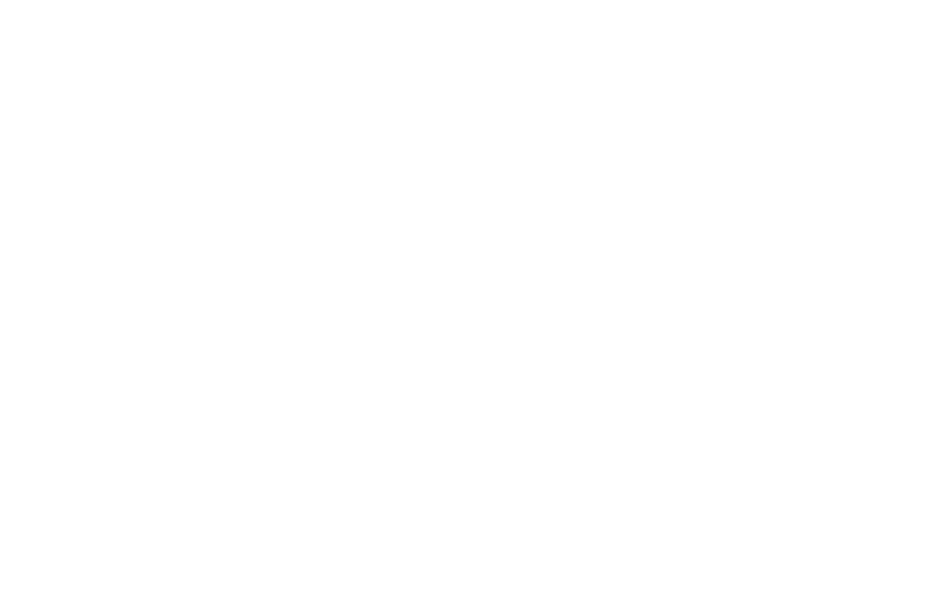
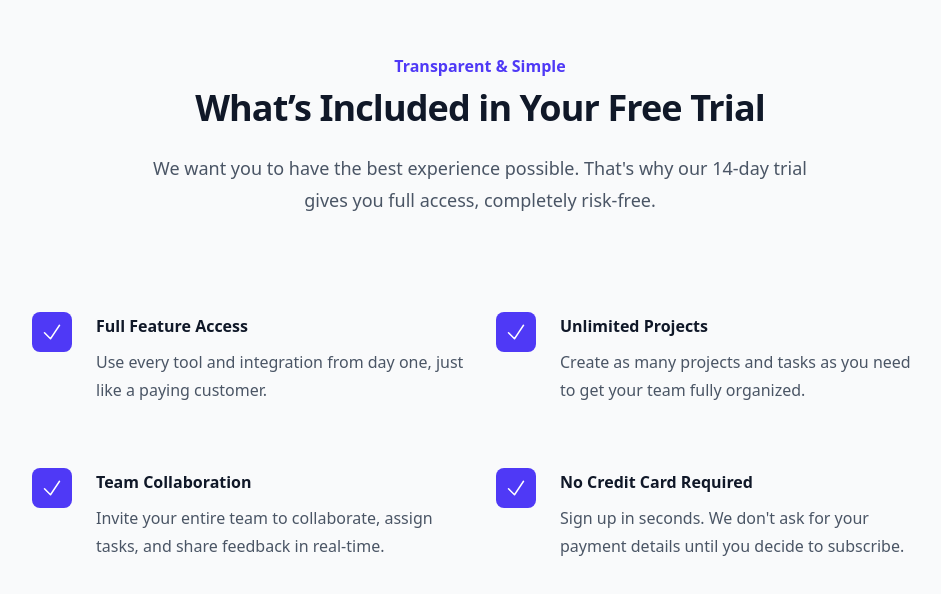
Before and after one commit to rohit3171999/free-trial-landing-page, a React (Vite) app: page / in a window 1280 px wide. Shown: the part 2208-2802 px from the top of the page, without its empty margins (160-1101 px from the left). Before the commit the page ends 2132 px from the top, so only its background shows below. Built offline with nearby package versions, Linux system fonts and the light colour scheme.

Commit message:
add markup in TrialOfferDeatils.jsx

```diff
--- a/src/App.jsx
+++ b/src/App.jsx
@@ -3,6 +3,7 @@
 import HeroSection from "./components/HeroSection.jsx";
 import ProductBenefits from "./components/ProductBenefits.jsx";
 import HowItWorks from "./components/HowItWorks.jsx";
+import TrialOfferDetails from "./components/TrialOfferDeatils.jsx";
 
 export default function App() {
     return (
@@ -10,6 +11,7 @@
             <HeroSection/>
             <ProductBenefits/>
             <HowItWorks/>
+            <TrialOfferDetails/>
         </>
 
     );
--- a/src/components/TrialOfferDeatils.jsx
+++ b/src/components/TrialOfferDeatils.jsx
@@ -6,15 +6,61 @@
 Answer FAQs upfront, build trust.
 * */
 export default function TrialOfferDetails(){
+    // Data for the included features. This makes the component easy to update.
+    const includedFeatures = [
+        {
+            name: 'Full Feature Access',
+            description: 'Use every tool and integration from day one, just like a paying customer.',
+        },
+        {
+            name: 'Unlimited Projects',
+            description: 'Create as many projects and tasks as you need to get your team fully organized.',
+        },
+        {
+            name: 'Team Collaboration',
+            description: 'Invite your entire team to collaborate, assign tasks, and share feedback in real-time.',
+        },
+        {
+            name: 'No Credit Card Required',
+            description: 'Sign up in seconds. We don\'t ask for your payment details until you decide to subscribe.',
+        },
+    ];
+
+    // Reusable Check Icon component
+    const CheckIcon = (props) => (
+        <svg fill="none" viewBox="0 0 24 24" strokeWidth={1.5} stroke="currentColor" {...props}>
+            <path strokeLinecap="round" strokeLinejoin="round" d="M4.5 12.75l6 6 9-13.5" />
+        </svg>
+    );
+
     return (
-        <>
-            {/*<section> wrapper*/}
-
-            {/*    <h2> title → “What’s Included in Your Free Trial”*/}
-
-            {/*        <ul> bullet points for inclusions (premium features, no credit card, etc.)*/}
-
-            {/*            <p> highlight text (14 days free)*/}
-        </>
+        <section className="bg-gray-50 dark:bg-gray-800 py-24 sm:py-32">
+            <div className="mx-auto max-w-7xl px-6 lg:px-8">
+                <div className="mx-auto max-w-2xl lg:text-center">
+                    <h2 className="text-base font-semibold leading-7 text-indigo-600 dark:text-indigo-400">Transparent & Simple</h2>
+                    <p className="mt-2 text-3xl font-bold tracking-tight text-gray-900 dark:text-white sm:text-4xl">
+                        What’s Included in Your Free Trial
+                    </p>
+                    <p className="mt-6 text-lg leading-8 text-gray-600 dark:text-gray-300">
+                        We want you to have the best experience possible. That's why our 14-day trial gives you full access, completely risk-free.
+                    </p>
+                </div>
+                <div className="mx-auto mt-16 max-w-2xl sm:mt-20 lg:mt-24 lg:max-w-4xl">
+                    <dl className="grid max-w-xl grid-cols-1 gap-x-8 gap-y-10 lg:max-w-none lg:grid-cols-2 lg:gap-y-16">
+                        {includedFeatures.map((feature) => (
+                            <div key={feature.name} className="relative pl-16">
+                                <dt className="text-base font-semibold leading-7 text-gray-900 dark:text-white">
+                                    <div className="absolute left-0 top-0 flex h-10 w-10 items-center justify-center rounded-lg bg-indigo-600">
+                                        <CheckIcon className="h-6 w-6 text-white" aria-hidden="true" />
+                                    </div>
+                                    {feature.name}
+                                </dt>
+                                <dd className="mt-2 text-base leading-7 text-gray-600 dark:text-gray-400">{feature.description}</dd>
+                            </div>
+                        ))}
+                    </dl>
+                </div>
+            </div>
+        </section>
     );
 }
```
